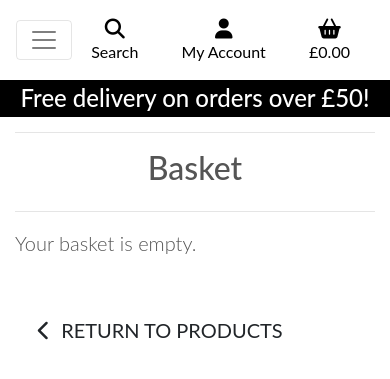
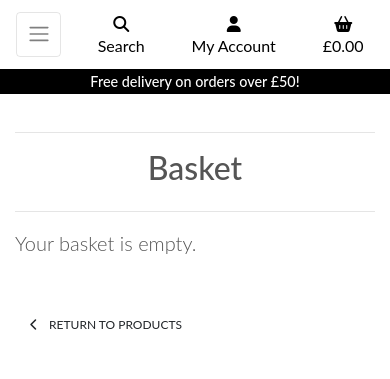
Before and after one commit to DaleFielding/grapes-of-passion, a Django app: page /basket/ in a window 390 px wide. Shown: the top 379 px of the page. Run offline with Django 4.2, Linux system fonts and the light colour scheme; some libraries are stand-ins or nearby versions.

Commit message:
Style: various elements for mobile devices

```diff
--- a/static/css/base.css
+++ b/static/css/base.css
@@ -251,7 +251,7 @@ input[name="q"]::placeholder {
     }
 }
 
-/* Add padding to the top when navbar on mobile */
+/* Smaller Devices */
 @media (max-width: 991px) {
     .header-container {
         padding-top: 116px;
@@ -260,4 +260,41 @@ input[name="q"]::placeholder {
     body {
         height: calc(100vh - 116px);
     }
+
+    .display-4.logo-font.text-black {
+        font-size: 2rem;
+    }
+
+    .nav-link {
+        padding: 0.15rem;
+    }
+
+    .nav-link i.fa-lg {
+        font-size: 1rem;
+    }
+
+    .navbar-toggler {
+        padding: 0.6rem 0.6rem;
+        font-size: 1rem;
+    }
+
+    #delivery-banner h4 {
+        font-size: 0.9rem;
+    }
+
+    .btn.btn-outline-black.rounded-0,
+    .btn.btn-black.rounded-0 {
+        padding: 0.375rem 0.375rem;
+    }
+
+    .btn.btn-outline-black.rounded-0.btn-lg,
+    .btn.btn-black.rounded-0.btn-lg {
+        padding: 0.375rem 0.375rem;
+        font-size: 0.75rem;
+    }
+
+    .increment-qty,
+    .decrement-qty {
+        padding: 0.25rem 0.5rem !important;
+    }
 }
```
